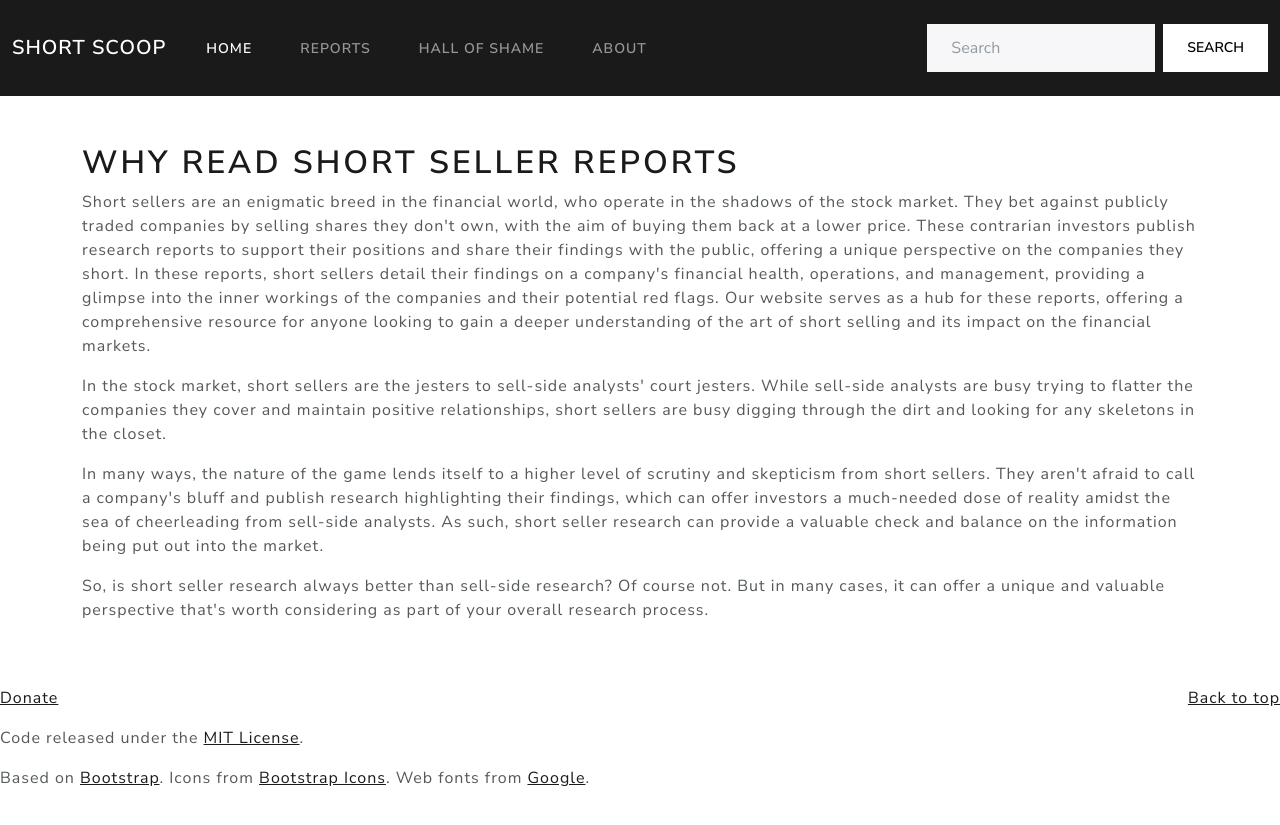
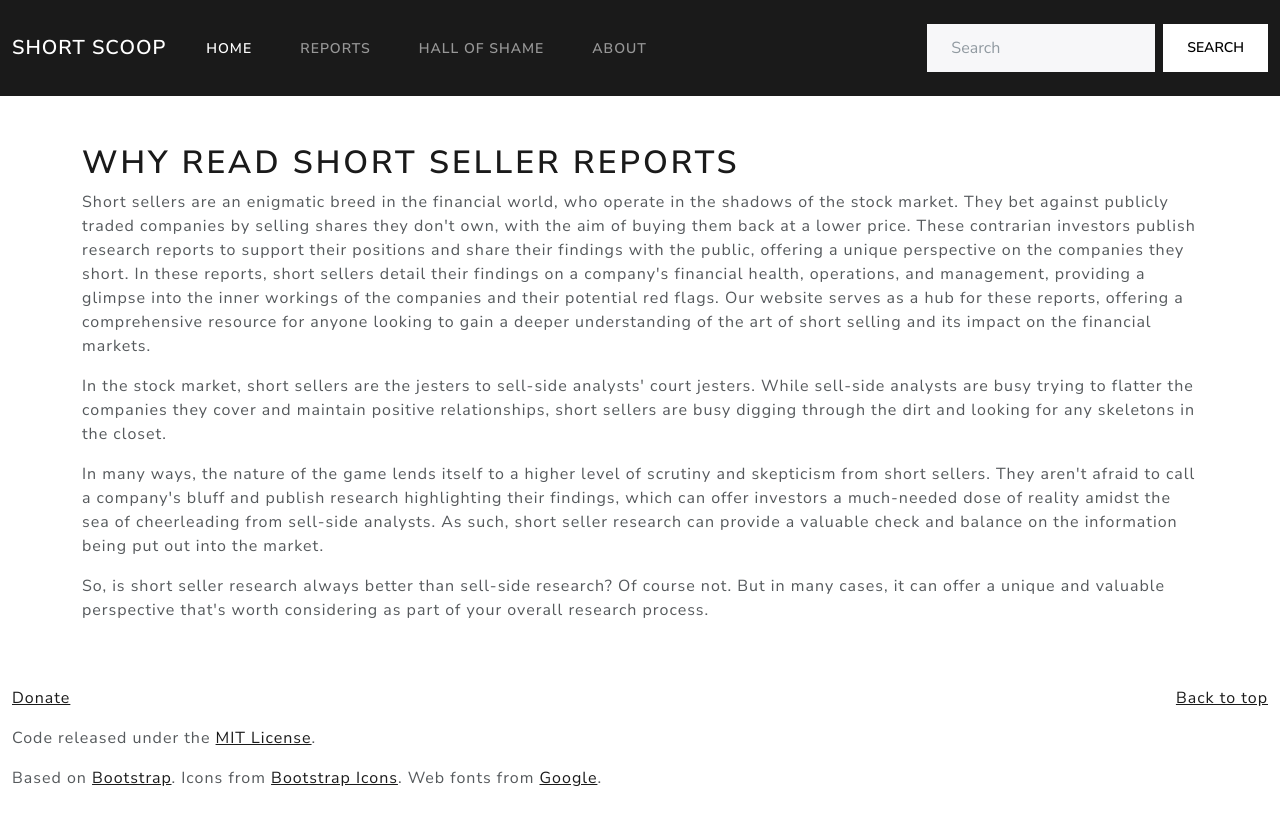
Before and after one commit to bigshort9988/bigshort, a Jekyll site: the page built from _pages/index.html, in a window 1280 px wide. Shown: the top 825 px of the page. Built offline with Jekyll 4.4.1, drawn with Linux system fonts in a browser that asks for light colours.

Commit message:
Update footer.html

```diff
--- a/_includes/footer.html
+++ b/_includes/footer.html
@@ -1,5 +1,5 @@
 <footer id="footer">
-    <div class="row">
+    <div class="container-fluid">
       <div class="col-lg-12">
         <ul class="list-unstyled">
           <li class="float-end"><a href="#top">Back to top</a></li>
```
